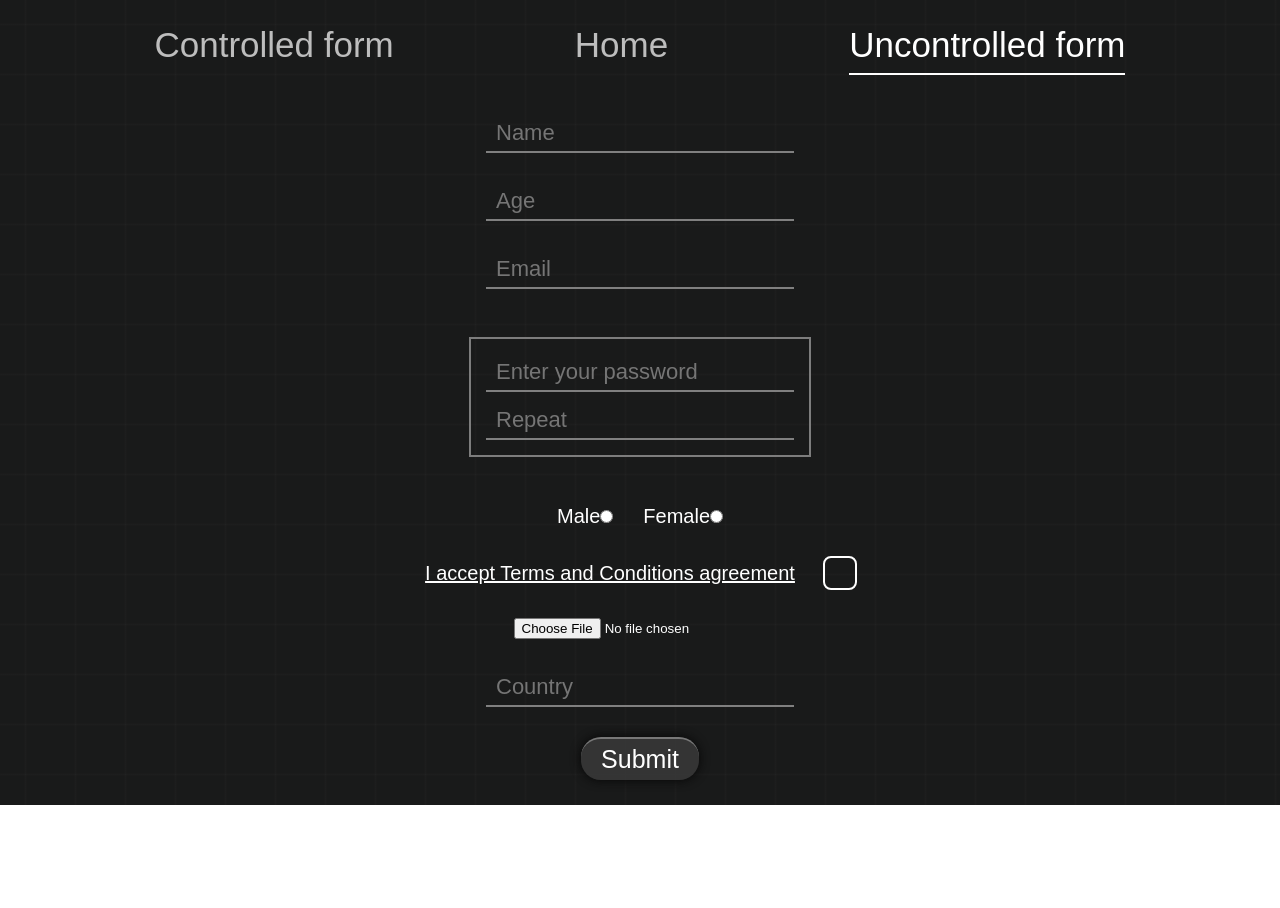
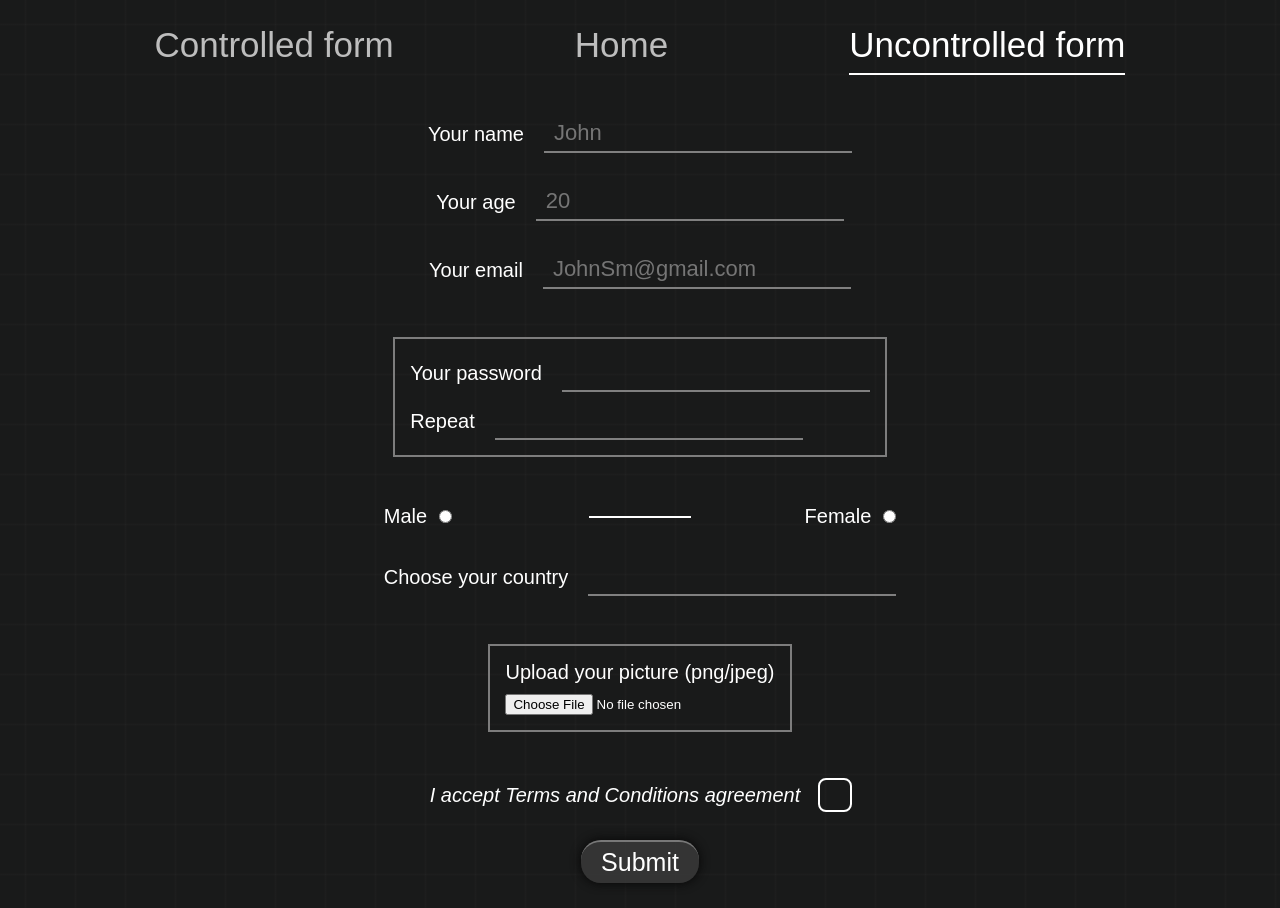
Before and after one commit to DialecticalLaw/react-projects, a React (Vite) app in the folder forms/: page /uncontrolled in a window 1280 px wide. Before the commit the page ends 805 px from the top, so only its background shows below. Built offline with nearby package versions, Linux system fonts and the light colour scheme; a web font is replaced by a local one.

Commit message:
fix: fix structure of the form

```diff
--- a/forms/src/components/Checkbox/Checkbox.module.css
+++ b/forms/src/components/Checkbox/Checkbox.module.css
@@ -1,4 +1,10 @@
 .wrapper {
+  display: flex;
+  align-items: center;
+  gap: 2rem;
+}
+
+.checkbox_wrapper {
   position: relative;
   width: 3rem;
   height: 3rem;
--- a/forms/src/components/Checkbox/Checkbox.tsx
+++ b/forms/src/components/Checkbox/Checkbox.tsx
@@ -1,10 +1,22 @@
+import { ReactNode } from 'react';
 import styles from './Checkbox.module.css';
 
-export function Checkbox({ refLink }: { refLink?: React.RefObject<HTMLInputElement> }) {
+export function Checkbox({
+  refLink,
+  label,
+  id
+}: {
+  id: string;
+  refLink?: React.RefObject<HTMLInputElement>;
+  label: ReactNode;
+}) {
   return (
     <div className={styles.wrapper}>
-      <input className={styles.checkbox} type="checkbox" ref={refLink} />
-      <div className={styles.filling} />
+      <label htmlFor={id}>{label}</label>
+      <div className={styles.checkbox_wrapper}>
+        <input id={id} className={styles.checkbox} type="checkbox" ref={refLink} />
+        <div className={styles.filling} />
+      </div>
     </div>
   );
 }
--- a/forms/src/components/Input/Input.module.css
+++ b/forms/src/components/Input/Input.module.css
@@ -1,3 +1,9 @@
+.wrapper {
+  display: flex;
+  align-items: center;
+  gap: 2rem;
+}
+
 .input {
   padding: 0.5rem 1rem;
   background-color: transparent;
--- a/forms/src/components/Input/Input.tsx
+++ b/forms/src/components/Input/Input.tsx
@@ -2,27 +2,34 @@ import styles from './Input.module.css';
 
 export function Input({
   type,
-  placeholder,
+  label,
   classes,
   autoFocus,
   refLink,
   defaultValue,
   name,
   value,
-  list
+  list,
+  id,
+  placeholder
 }: {
   type: 'text' | 'password' | 'number' | 'email';
-  placeholder?: string;
+  label: string;
   classes?: string[];
   autoFocus?: boolean;
   refLink?: React.RefObject<HTMLInputElement>;
   defaultValue?: string;
-  name?: string;
+  name: string;
   value?: string;
   list?: string;
+  id: string;
+  placeholder?: string;
 }) {
   return (
+    <div className={styles.wrapper}>
+      <label htmlFor={id}>{label}</label>
       <input
+        id={id}
         className={`${styles.input} ${classes?.join(' ')}`}
         ref={refLink}
         type={type}
@@ -33,5 +40,6 @@ export function Input({
         value={value}
         list={list}
       />
+    </div>
   );
 }
--- a/forms/src/components/Uncontrolled/Uncontrolled.module.css
+++ b/forms/src/components/Uncontrolled/Uncontrolled.module.css
@@ -8,7 +8,7 @@
   font-size: 2rem;
 }
 
-.password_wrapper {
+.wrapper {
   display: flex;
   flex-direction: column;
   gap: 1rem;
@@ -17,16 +17,33 @@
   outline: 0.2rem solid rgb(125, 125, 125);
 }
 
-.terms_conditions_wrapper,
 .gender_wrapper {
+  position: relative;
   display: flex;
+  justify-content: space-between;
   align-items: center;
-  gap: 3rem;
+  width: 100%;
+}
+
+.gender_wrapper::after {
+  content: '';
+  position: absolute;
+  height: 0.2rem;
+  width: 20%;
+  background-color: #ffffff;
+  inset: 0;
+  margin: auto;
+}
+
+.gender {
+  display: flex;
+  gap: 1.2rem;
 }
 
 .link {
   color: #ffffff;
-  font-weight: normal;
+  font-style: italic;
+  text-decoration: none;
 }
 
 .link:hover {
--- a/forms/src/components/Uncontrolled/Uncontrolled.tsx
+++ b/forms/src/components/Uncontrolled/Uncontrolled.tsx
@@ -6,42 +6,48 @@ import styles from './Uncontrolled.module.css';
 export function Uncontrolled() {
   return (
     <form className={styles.form}>
-      <Input placeholder="Name" type="text" />
-      <Input placeholder="Age" type="number" />
-      <Input placeholder="Email" type="email" />
+      <Input placeholder="John" id="name" name="name" label="Your name" type="text" />
+      <Input placeholder="20" label="Your age" id="age" name="age" type="number" />
+      <Input placeholder="JohnSm@gmail.com" label="Your email" id="email" name="email" type="email" />
 
-      <div className={styles.password_wrapper}>
-        <Input placeholder="Enter your password" type="password" />
-        <Input placeholder="Repeat" type="password" />
+      <div className={styles.wrapper}>
+        <Input name="password" id="password" label="Your password" type="password" />
+        <Input name="repeat_password" id="repeat_password" label="Repeat" type="password" />
       </div>
 
       <div className={styles.gender_wrapper}>
-        <label>
+        <label className={styles.gender}>
           Male
           <input type="radio" name="gender" value="male" />
         </label>
-        <label>
+
+        <label className={styles.gender}>
           Female
           <input type="radio" name="gender" value="female" />
         </label>
       </div>
 
-      <div className={styles.terms_conditions_wrapper}>
-        <a className={styles.link} href="#">
-          I accept Terms and Conditions agreement
-        </a>{' '}
-        <Checkbox />
-      </div>
-
-      <input type="file" accept="image/png, image/jpeg" />
-
-      <Input type="text" placeholder="Country" list="countries" />
+      <Input name="country" id="country" type="text" label="Choose your country" list="countries" />
       <datalist id="countries">
         <option value="Russia"></option>
         <option value="USA"></option>
         <option value="China"></option>
       </datalist>
 
+      <div className={styles.wrapper}>
+        <label htmlFor="avatar">Upload your picture (png/jpeg)</label>
+        <input id="avatar" type="file" accept="image/png, image/jpeg" />
+      </div>
+
+      <Checkbox
+        id="agree"
+        label={
+          <a className={styles.link} href="#">
+            I accept Terms and Conditions agreement
+          </a>
+        }
+      />
+
       <Button type="button">Submit</Button>
     </form>
   );
```
Lines whose indentation alone changed are shown as unchanged.
